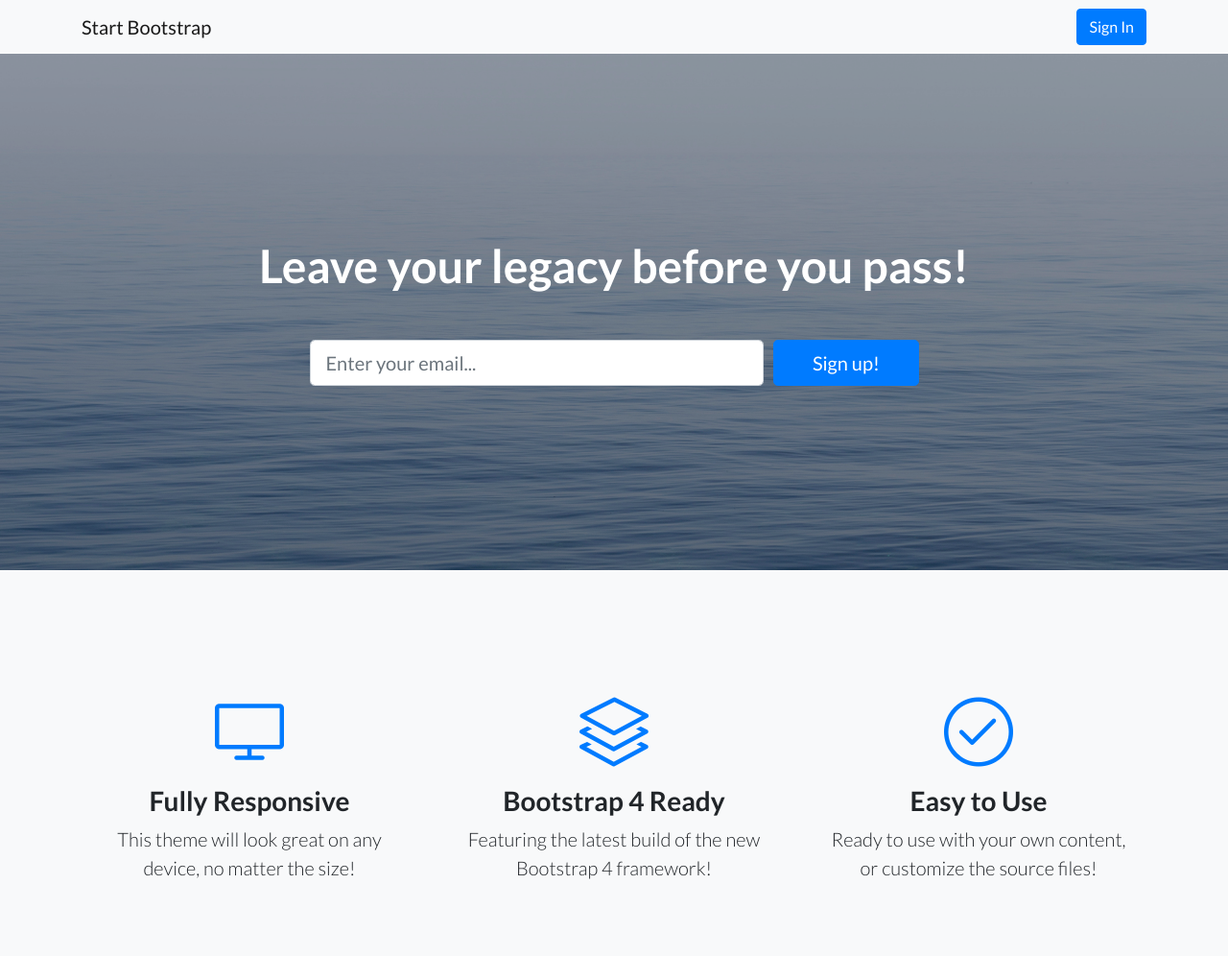
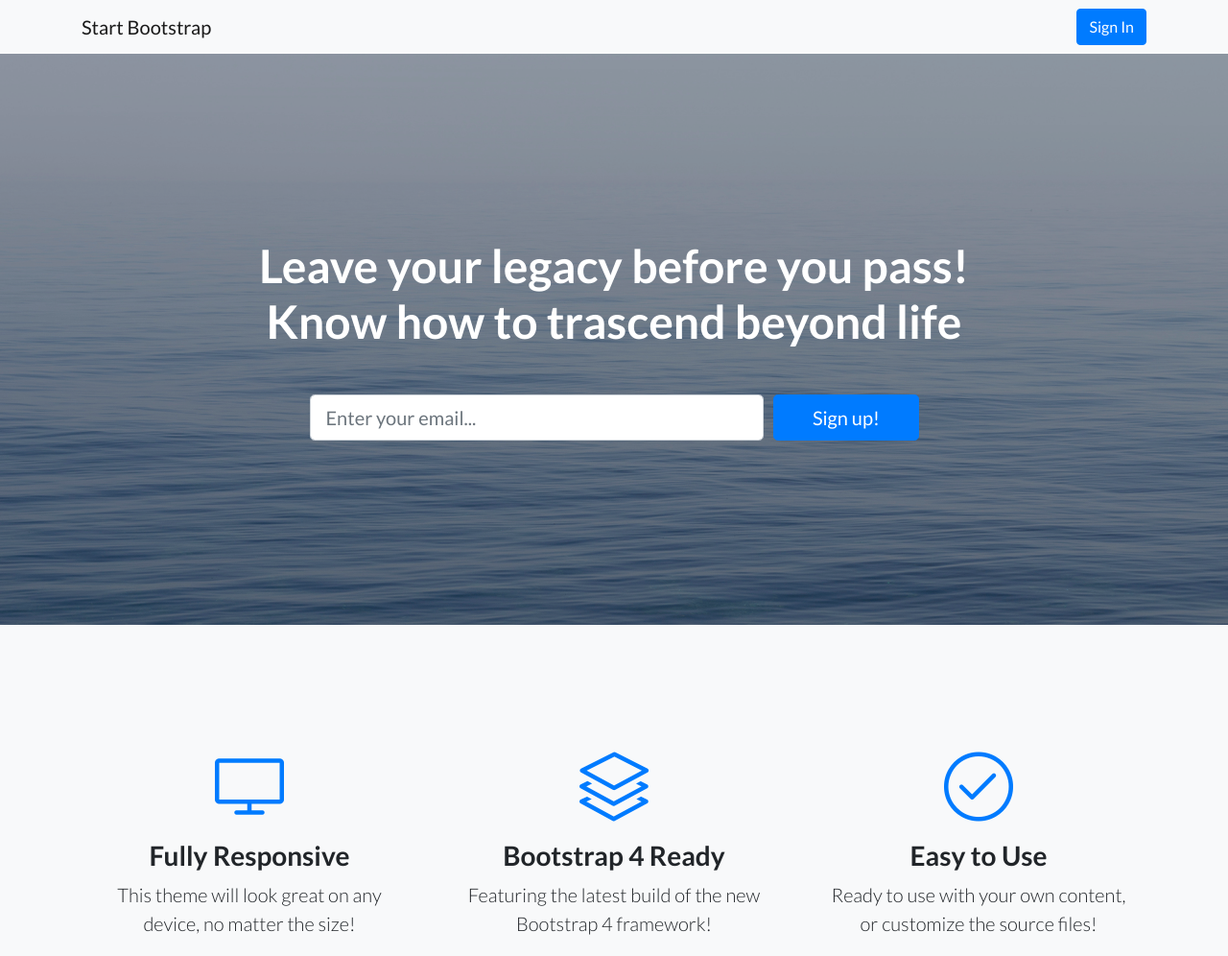
Before and after one commit to istyx/virtuallegacy.github.io, a website: page index.html in a window 1280 px wide. Shown: the top 996 px of the page at 96% size. Drawn offline with Linux system fonts and the light colour scheme.

Commit message:
cambio la cabecera

```diff
--- a/index.html
+++ b/index.html
@@ -39,7 +39,8 @@
     <div class="container">
       <div class="row">
         <div class="col-xl-9 mx-auto">
-          <h1 class="mb-5">Leave your legacy before you pass!</h1>
+          <h1 class="mb-5">Leave your legacy before you pass!
+                           Know how to trascend beyond life</h1>
         </div>
         <div class="col-md-10 col-lg-8 col-xl-7 mx-auto">
           <form>
```
